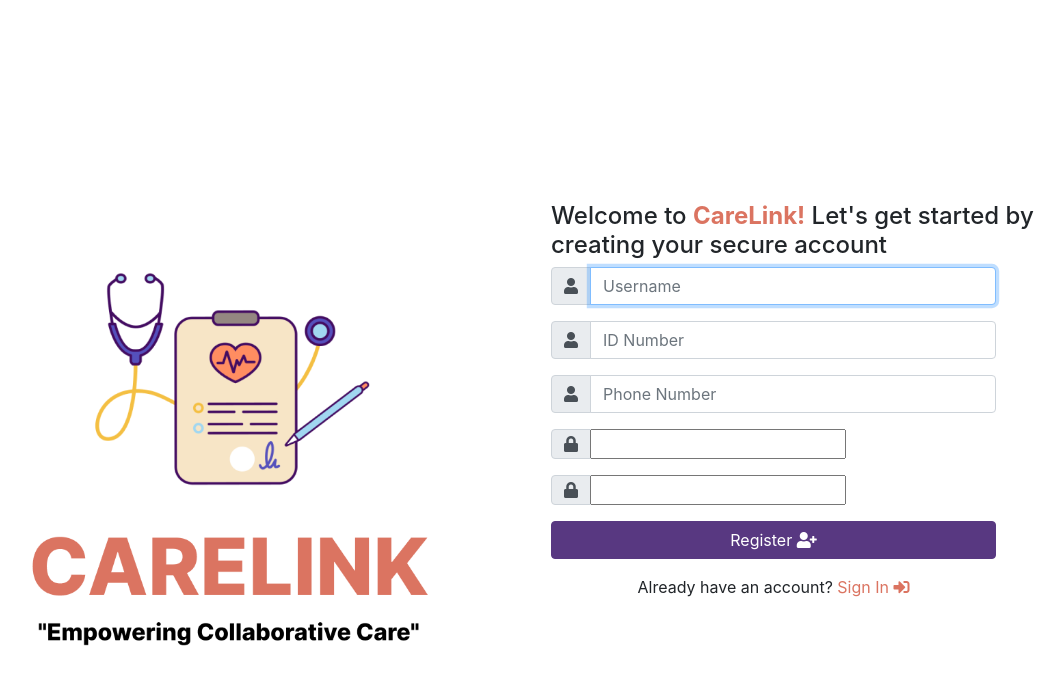
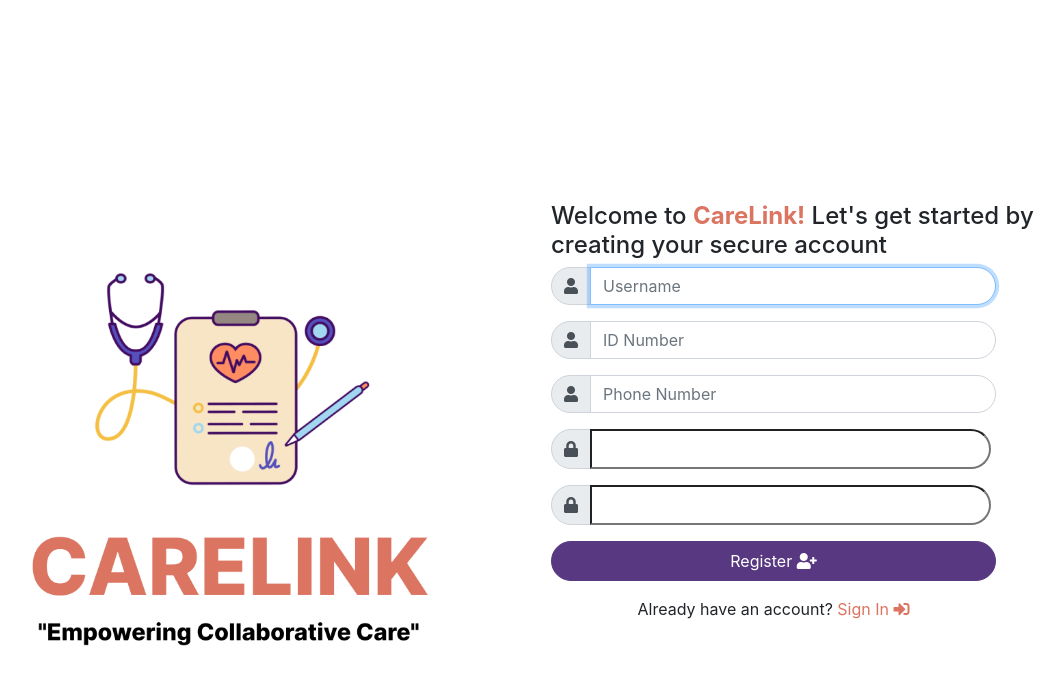
Before and after one commit to MoseNjau/medicode-TEST, a Django app: page /register/ in a window 1280 px wide. Shown: the top 685 px of the page, without its empty margins (104-1168 px from the left). Run offline with Django 5.2, Linux system fonts and the light colour scheme; some libraries are stand-ins or nearby versions.

Commit message:
styled input boxes

```diff
--- a/carelink/models.py
+++ b/carelink/models.py
@@ -19,7 +19,7 @@ class User_profile(models.Model):
     #profike picture
     #it should not have a default place holder for the image
     #it should be blank=True
-    profile_pic = models.ImageField( blank=True, null=True)
+    profile_pic = models.ImageField(upload_to='profile_pics/', blank=True, null=True)
     bio = models.TextField(blank=True, null = True)
     def __str__(self):
         return self.user.username
--- a/carelink/templates/carelink/profile.html
+++ b/carelink/templates/carelink/profile.html
@@ -173,7 +173,7 @@
             {% csrf_token %} {% for profile in Profile %}
             <div class="image-section">
               <img
-                src="{% static 'profile_pics/user.PNG' %}"
+                src="{{ 'profile.profile_pic.url' }}"
                 alt="Profile Picture"
                 class="profile-image img-fluid mb-2"
               />
--- a/carelink/templates/carelink/register.html
+++ b/carelink/templates/carelink/register.html
@@ -2,29 +2,72 @@
 <!DOCTYPE html>
 <html lang="en">
   <head>
-    <meta charset="UTF-8">
-    <meta name="viewport" content="width=device-width, initial-scale=1.0">
+    <meta charset="UTF-8" />
+    <meta name="viewport" content="width=device-width, initial-scale=1.0" />
     <title>Registration Page</title>
     <!-- Bootstrap CSS -->
-    <link href="https://stackpath.bootstrapcdn.com/bootstrap/4.5.2/css/bootstrap.min.css" rel="stylesheet">
+    <link
+      href="https://stackpath.bootstrapcdn.com/bootstrap/4.5.2/css/bootstrap.min.css"
+      rel="stylesheet"
+    />
     <!-- Font Awesome CSS -->
-    <link href="https://cdnjs.cloudflare.com/ajax/libs/font-awesome/5.15.4/css/all.min.css" rel="stylesheet">
+    <link
+      href="https://cdnjs.cloudflare.com/ajax/libs/font-awesome/5.15.4/css/all.min.css"
+      rel="stylesheet"
+    />
     <!-- Custom CSS -->
     <style>
       .custom-button {
         background-color: #583881;
         border-color: #583881;
+        border-radius: 20px;
       }
       .custom-button:hover {
         background-color: #492f63;
         border-color: #492f63;
       }
+      .input-group > .custom-select:not(:first-child),
+      .input-group > .form-control:not(:first-child) {
+        border-top-left-radius: 0;
+        border-bottom-left-radius: 0;
+        border-bottom-right-radius: 20px;
+        border-top-right-radius: 20px;
+      }
+      .input-group
+        > .input-group-append:last-child
+        > .btn:not(:last-child):not(.dropdown-toggle),
+      .input-group
+        > .input-group-append:last-child
+        > .input-group-text:not(:last-child),
+      .input-group > .input-group-append:not(:last-child) > .btn,
+      .input-group > .input-group-append:not(:last-child) > .input-group-text,
+      .input-group > .input-group-prepend > .btn,
+      .input-group > .input-group-prepend > .input-group-text {
+        border-top-right-radius: 0;
+        border-bottom-right-radius: 0;
+        border-top-left-radius: 20px;
+        border-bottom-left-radius: 20px;
+      }
+      button,
+      input,
+      optgroup,
+      select,
+      textarea {
+        margin: 0;
+        font-family: inherit;
+        font-size: inherit;
+        line-height: inherit;
+        border-top-right-radius: 20px;
+        border-bottom-right-radius: 20px;
+        width: 90%;
+        height: 40px;
+      }
       strong {
-            color:#DB7461;
+        color: #db7461;
         font-weight: bold;
       }
       a {
-            color:#DB7461;
+        color: #db7461;
       }
       body {
         min-height: 100vh;
@@ -39,10 +82,18 @@
     <div class="container mt-5 align-items-center">
       <div class="row justify-content-between">
         <div class="col-md-4 mx-5 mt-0">
-                <img src="{% static 'Login hero.png' %}" class="img-fluid" style="max-width: 400px;" alt="Image">
+          <img
+            src="{% static 'Login hero.png' %}"
+            class="img-fluid"
+            style="max-width: 400px"
+            alt="Image"
+          />
         </div>
         <div class="col-md-6 mt-6">
-                <h4 class="text-left">Welcome to <strong>CareLink!</strong> Let's get started by creating your secure account </h4>
+          <h4 class="text-left">
+            Welcome to <strong>CareLink!</strong> Let's get started by creating
+            your secure account
+          </h4>
           <div class="row">
             <div class="col-md-10">
               <form action="" method="post" autocomplete="off">
@@ -50,7 +101,9 @@
                 <div class="form-group">
                   <div class="input-group">
                     <div class="input-group-prepend">
-                                        <span class="input-group-text"><i class="fas fa-user"></i></span>
+                      <span class="input-group-text"
+                        ><i class="fas fa-user"></i
+                      ></span>
                     </div>
                     {{ registerform.username }}
                   </div>
@@ -58,7 +111,9 @@
                 <div class="form-group">
                   <div class="input-group">
                     <div class="input-group-prepend">
-                                        <span class="input-group-text"><i class="fas fa-user"></i></span>
+                      <span class="input-group-text"
+                        ><i class="fas fa-user"></i
+                      ></span>
                     </div>
                     {{ registerform.id_number}}
                   </div>
@@ -66,7 +121,9 @@
                 <div class="form-group">
                   <div class="input-group">
                     <div class="input-group-prepend">
-                                        <span class="input-group-text"><i class="fas fa-user"></i></span>
+                      <span class="input-group-text"
+                        ><i class="fas fa-user"></i
+                      ></span>
                     </div>
                     {{ registerform.phone_number}}
                   </div>
@@ -74,7 +131,9 @@
                 <div class="form-group">
                   <div class="input-group">
                     <div class="input-group-prepend">
-                                        <span class="input-group-text"><i class="fas fa-lock"></i></span>
+                      <span class="input-group-text"
+                        ><i class="fas fa-lock"></i
+                      ></span>
                     </div>
                     {{ registerform.password1 }}
                   </div>
@@ -82,14 +141,26 @@
                 <div class="form-group">
                   <div class="input-group">
                     <div class="input-group-prepend">
-                                        <span class="input-group-text"><i class="fas fa-lock"></i></span>
+                      <span class="input-group-text"
+                        ><i class="fas fa-lock"></i
+                      ></span>
                     </div>
                     {{ registerform.password2 }}
                   </div>
                 </div>
-                            <button type="submit" class="btn btn-primary btn-block custom-button">Register <i class="fas fa-user-plus"></i></button>
+                <button
+                  type="submit"
+                  class="btn btn-primary btn-block custom-button"
+                >
+                  Register <i class="fas fa-user-plus"></i>
+                </button>
               </form>
-                        <p class="text-center mt-3">Already have an account? <a href="{% url 'login' %}">Sign In <i class="fas fa-sign-in-alt"></i></a></p>
+              <p class="text-center mt-3">
+                Already have an account?
+                <a href="{% url 'login' %}"
+                  >Sign In <i class="fas fa-sign-in-alt"></i
+                ></a>
+              </p>
             </div>
           </div>
         </div>
--- a/carelink/urls.py
+++ b/carelink/urls.py
@@ -1,10 +1,12 @@
 from os import name
 from django.urls import path
 from . import views
+from django.conf import settings
+from django.conf.urls.static import static
 
 
 urlpatterns = [
-    path('', views.homepage, name='homepage'),
+    path('', views.dashboard, name='dashboard'),
     path('register/', views.register , name='register'),
     path('login/', views.login_view , name='login'),
     path('profile/', views.profile, name='profile'),
@@ -23,4 +25,4 @@ urlpatterns = [
     path('search_service_provider/',views.search_service_provider,name="search_provider"),
     path('get_doctor_in_hospital/',views.get_doctor_in_hospital,name="get_doctor_in_hospital"),
     path('search_doctor/',views.search_doctor,name="search_doctor")
-]
+]+ static(settings.MEDIA_URL, document_root=settings.MEDIA_ROOT)
--- a/medicode/settings.py
+++ b/medicode/settings.py
@@ -105,8 +105,10 @@ AUTH_PASSWORD_VALIDATORS = [
 
 STATIC_URL = '/static/'
 MEDIA_URL='/media/'
-MEDIA_ROOT=os.path.join(BASE_DIR,'media')
+MEDIA_ROOT=BASE_DIR/'media'
 STATICFILES_DIRS=[os.path.join(BASE_DIR,'static')]
+STATIC_ROOT=BASE_DIR/'static_root'
+
 
 
 
```
Also changed, not shown: carelink/templates/carelink/login.html (+65 -16 lines), db.sqlite3, media/profile_pics/WIN_20240204_10_56_09_Pro.jpg (added). Lines whose indentation alone changed are shown as unchanged.
